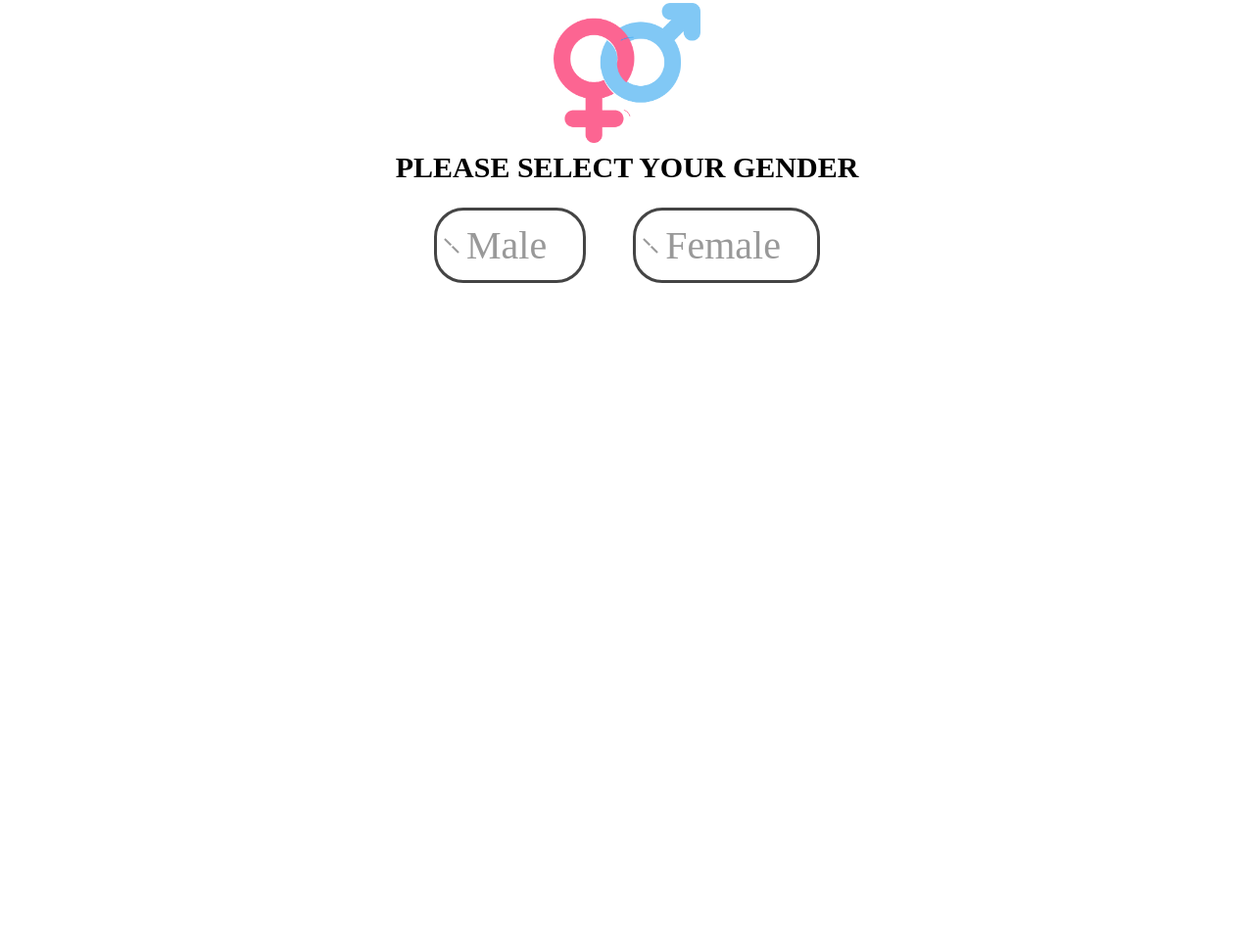
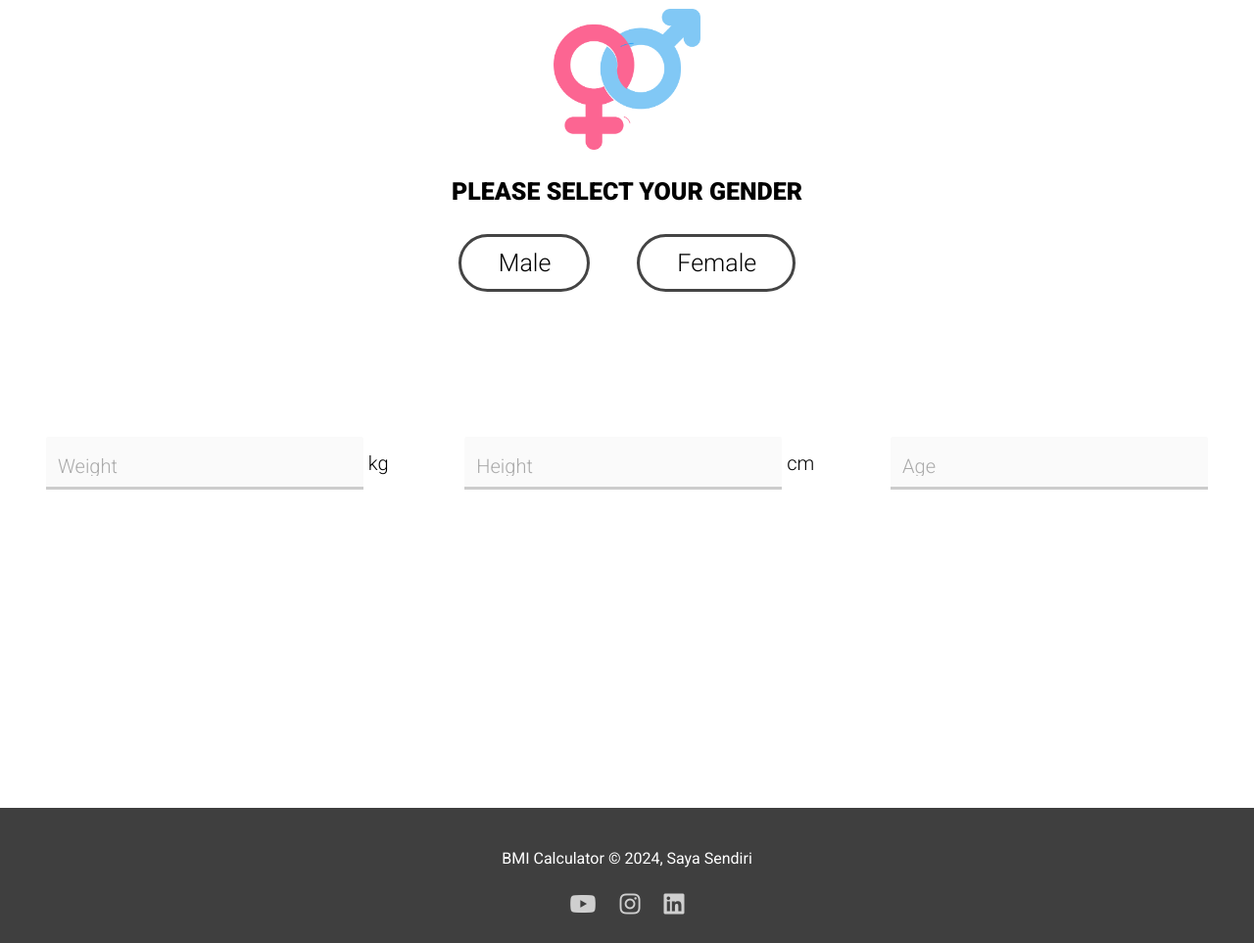
Before and after one commit to revou-fundamental-course/8-jul-24-AprizalWijatmiko, a plain HTML site: page index.html in a window 1280 px wide. Shown: the part 178-1141 px from the top of the page at 98% size. Before the commit the page ends 800 px from the top, so only its background shows below. Drawn offline with Linux system fonts and the light colour scheme.

Commit message:
Finished gender option, add form input

```diff
--- a/css/style.css
+++ b/css/style.css
@@ -1,9 +1,13 @@
-* {
+*, *:before *:after {
   margin: 0;
   padding: 0;
   box-sizing: border-box;
 }
 
+body {
+  font-family: "Roboto", sans-serif;
+  /* background: #D8D8D8; */
+}
 
 header {
   text-align: center;
@@ -11,15 +15,14 @@ header {
   margin-bottom: 8rem;
 }
 
-
 img {
   max-width: 150px;
 }
 
 h2 {
-  font-size: 30px;
+  font-size: 25px;
   text-transform: uppercase;
-  margin-bottom: 1rem;
+  font-weight: 900;
 }
 
 .gender-choice {
@@ -34,7 +37,7 @@ h2 {
 .gender {
   display: flex;
   gap: 3rem;
-  font-size: 40px;
+  font-size: 25px;
 }
 
 .gender label {
@@ -62,40 +65,10 @@ h2 {
   align-items: center;
 }
 
-.gender label i:before {
-  content: '';
-  position: absolute;
-  width: 100%;
-  height: 2px;
-  background: #999;
-  transform: rotate(45deg);
+.gender label span {
+  color: #000;
   transition: 0.2s;
-}
-
-.gender label i:after {
-  content: '';
-  position: absolute;
-  width: 100%;
-  height: 2px;
-  background: #fff;
-  transform: rotate(315deg);
-  transition: 0.2s;
-}
-
-.gender label input:checked ~ i::before {
-  width: 50%;
-  transform: rotate(45deg) translate(-4px, 9px);
-}
-
-.gender label input:checked + i::before
-.gender label input:checked + i::after
-{
-  background: #fff;
-}
-
-.gender label span {
-  color: #999;
-  transition: 0.2s;
+  font-weight: 300;
 }
 
 .gender label span::before {
@@ -120,9 +93,118 @@ h2 {
 .gender label input:checked ~ span::before {
   background: var(--clr);
   border: 3px solid var(--clr);
-  /* box-shadow: 0 0 20px var(--clr), 0 0 60px var(--clr); */
+  box-shadow: 0 0 20px var(--clr), 0 0 60px var(--clr);
 }
 
 .gender label input:checked ~ span {
   color: #fff;
 }
+
+.field-form {
+  display: flex;
+  justify-content: space-around;
+  align-items: center;
+  margin-top: 8rem;
+  font-weight: 300;
+}
+
+.form {
+  position: relative;
+  font-size: 20px;
+  border-top: 20px solid transparent;
+  margin-bottom: 5px;
+  display: inline-block;
+  --field-padding: 12px;
+}
+
+.form input {
+  border: none;
+  -webkit-appearance: none;
+  -ms-appearance: none;
+  -moz-appearance: none;
+  appearance: none;
+  background: #f2f2f2;
+  padding: var(--field-padding);
+  border-radius: 3px;
+  width: 300px;
+  height: 30px;
+  outline: none;
+  font-size: 20px;
+}
+
+.form .placeholder {
+  position: absolute;
+  left: var(--field-padding);
+  width: calc(100% - (var(--field-padding) * 2));
+  overflow: hidden;
+  white-space: nowrap;
+  text-overflow: ellipsis;
+  top: 30px;
+  line-height: 100%;
+  transform: translateY(-50%);
+  color: #aaa;
+  transition:
+    top 0.3s ease,
+    color 0.3s ease,
+    font-size 0.3s ease;
+}
+
+.form input.dirty + .placeholder,
+.form input:focus + .placeholder,
+.form input:not(:placeholder-shown) + .placeholder {
+  top: -15px;
+  font-size: 15px;
+  color: #222;
+}
+
+.form input {
+  border-radius: 0;
+  border-top-left-radius: 3px;
+  border-top-right-radius: 3px;
+  background:
+    linear-gradient(90deg, #222, #222) center bottom/0 0.15em no-repeat,
+    linear-gradient(90deg, #ccc, #ccc) left bottom/100% 0.15em no-repeat,
+    linear-gradient(90deg, #fafafa, #fafafa) left bottom/100% no-repeat;
+  transition: background-size 0.3s ease;
+}
+
+.form input.dirty,
+.form input:not(:placeholder-shown),
+.form input:focus {
+  background-size: 100% 0.15em, 100% 0.1em, 100%;
+}
+
+footer {
+  text-align: center;
+  background-color: #3F3F3F;
+  color: white;
+  padding: 2%;
+  margin-top: 20rem;
+  position: absolute;
+  left: 0;
+  right: 0;
+
+}
+
+
+footer .social-media ul{
+  display: flex;
+  justify-content: center;
+  align-items: center;
+  margin-right: 2.5rem;
+  gap: 1.5rem;
+  font-size: 1.5rem;
+  margin-bottom: auto;
+}
+
+footer .social-media ul li {
+  list-style: none;
+}
+
+footer .social-media ul li a .fab{
+  color: rgb(207, 207, 207);
+}
+
+footer .social-media ul li a .fab:hover {
+  opacity: 0.7;
+}
--- a/index.html
+++ b/index.html
@@ -5,7 +5,20 @@
   <meta name="viewport" content="width=device-width, initial-scale=1.0">
   <title>BMI Calculator</title>
 
+  <script src="https://unpkg.com/@phosphor-icons/web"></script>
+
   <link rel="stylesheet" href="css/style.css">
+  <link rel="preconnect" href="https://fonts.googleapis.com">
+  <link rel="preconnect" href="https://fonts.gstatic.com" crossorigin>
+  <link href="https://fonts.googleapis.com/css2?family=Roboto:ital,wght@0,100;0,300;0,400;0,500;0,700;0,900;1,100;1,300;1,400;1,500;1,700;1,900&display=swap" rel="stylesheet">
+  <link
+      rel="stylesheet"
+      href="https://cdnjs.cloudflare.com/ajax/libs/font-awesome/5.15.4/css/all.min.css"
+      integrity="sha512-1ycn6IcaQQ40/MKBW2W4Rhis/DbILU74C1vSrLJxCq57o941Ym01SwNsOMqvEBFlcgUa6xLiPY/NS5R+E6ztJQ=="
+      crossorigin="anonymous"
+      referrerpolicy="no-referrer"
+    >
+
 </head>
 <body>
   <header>
@@ -15,6 +28,7 @@
   <main>
     <section>
       <div class="gender-choice">
+
         <img src="assets/gender.png" alt="gender-symbol">
         <h2>Please Select Your Gender</h2>
           <div class="gender">
@@ -30,12 +44,44 @@
               <span>Female</span>
           </label>
           </div>
+
       </div>
     </section>
+
+    <section>
+      <div class="field-form">
+        <label class="form">
+          <input type="text" placeholder="&nbsp;"/>
+          <span class="placeholder">Weight</span>
+          <span class="unit">kg</span>
+        </label>
+
+        <label class="form">
+          <input type="text" placeholder="&nbsp;"/>
+          <span class="placeholder">Height</span>
+          <span class="unit">cm</span>
+        </label>
+
+        <label class="form">
+          <input type="text" placeholder="&nbsp;"/>
+          <span class="placeholder">Age</span>
+        </label>
+      </div>
+    </section>
+
   </main>
 
   <footer>
-
+    <div class="foot">
+      <p id="foot">BMI Calculator &#169; 2024, Saya Sendiri</p>
+    </div>
+    <div class="social-media">
+      <ul>
+        <li><a href="https://www.youtube.com/@DicodingIndonesia" target="_blank"><i class="fab fa-youtube"></i></a></li>
+        <li><a href="https://www.instagram.com/afrizal_wijatmiko/" target="_blank"><i class="fab fa-instagram"></i></a></li>
+        <li><a href="https://www.linkedin.com/in/muhammad-aprizal-b17176242/" target="_blank"><i class="fab fa-linkedin"></i></a></li>
+      </ul>
+    </div>
   </footer>
 </body>
 </html>
```
